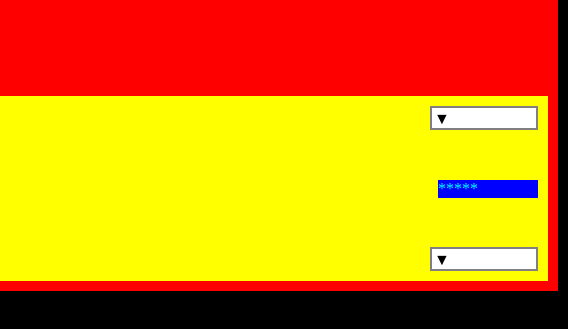
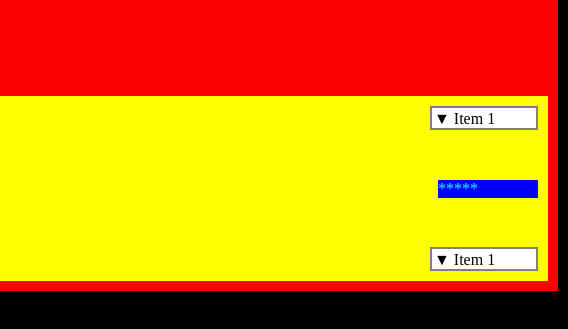
Before and after one commit to reignstudios/HTML5-XAML, a plain HTML site: page Samples/catalog.html in a window 1280 px wide. Shown: the part 499-828 px from the top of the page, 712-1280 px from the left. Drawn offline with Linux system fonts and the light colour scheme.

Commit message:
fixed bad selection

```diff
--- a/Samples/catalog.html
+++ b/Samples/catalog.html
@@ -58,11 +58,11 @@
 			<ui-comboboxitem>Item 9</ui-comboboxitem>
 			<ui-comboboxitem>Item Long text ...............</ui-comboboxitem>
 		</ui-combobox>
-		<ui-combobox x="10px" y="10px" h-align="right" v-align="top" width="100px" height="16px" item-selected='5'>
+		<ui-combobox x="10px" y="10px" h-align="right" v-align="top" width="100px" height="16px" item-selected='0'>
 			<ui-comboboxitem>Item 1</ui-comboboxitem>
 			<ui-comboboxitem>Item Long text ...............</ui-comboboxitem>
 		</ui-combobox>
-		<ui-combobox x="10px" y="10px" h-align="right" v-align="bottom" width="100px" height="16px" item-selected='4'>
+		<ui-combobox x="10px" y="10px" h-align="right" v-align="bottom" width="100px" height="16px" item-selected='0'>
 			<ui-comboboxitem>Item 1</ui-comboboxitem>
 			<ui-comboboxitem>Item Long text ...............</ui-comboboxitem>
 		</ui-combobox>
```
